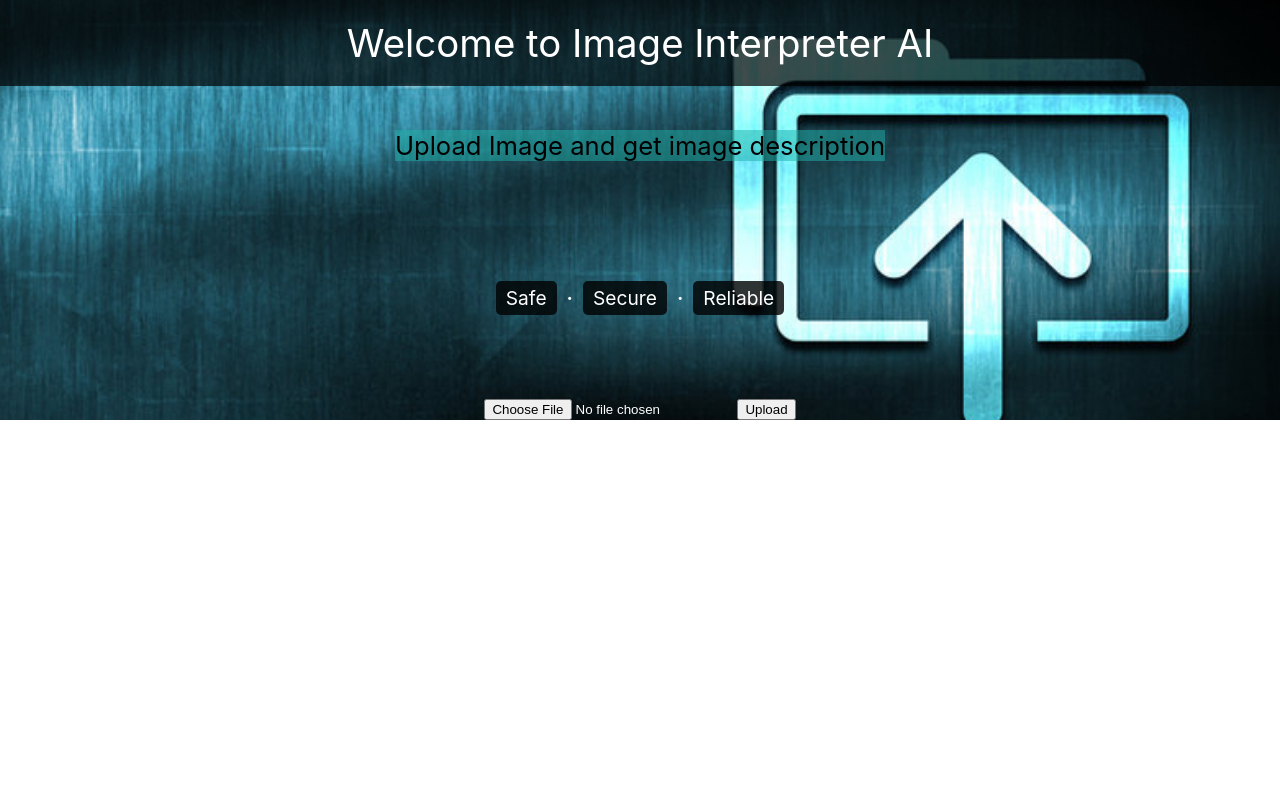
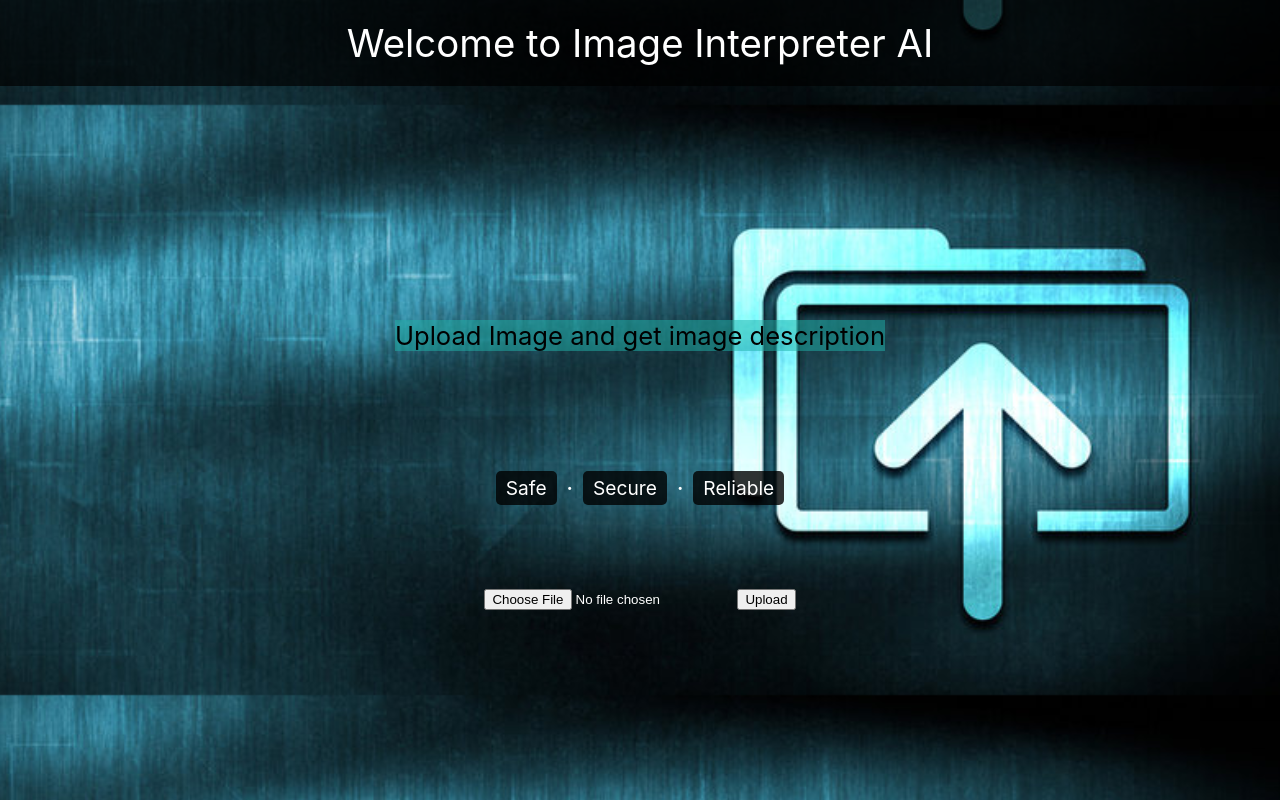
Before and after one commit to D3V1L1805/IES-frontend, a React (Create React App) app: page / in a window 1280 px wide. Built offline with nearby package versions, Linux system fonts and the light colour scheme.

Commit message:
final update

```diff
--- a/src/ImageUpload.css
+++ b/src/ImageUpload.css
@@ -7,6 +7,7 @@ html {
     display: flex;
     flex-direction: column;
     align-items: center;
+    min-height: 100vh;
     justify-content: center;
     background-image: url('bg_image.jpg'); /* Replace with your background image URL */
     background-size:120vw;
@@ -51,6 +52,7 @@ html {
     display: none;
     max-height: 150px;
     overflow: auto;
+    padding-bottom: 10vh;
 }
 
 .description-box.visible {
```
